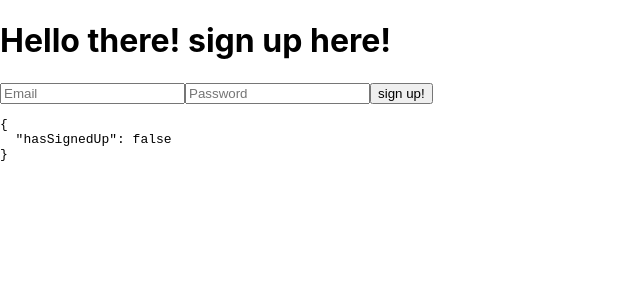
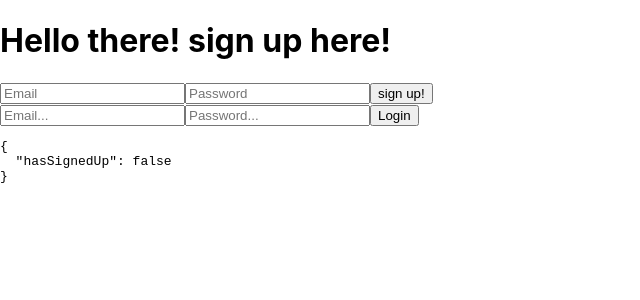
Before and after one commit to Yungcode34/react-live-chat, a React (Create React App) app: page / in a window 1280 px wide. Shown: the top 300 px of the page, without its empty margins (0-640 px from the left). Built offline with nearby package versions, Linux system fonts and the light colour scheme.

Commit message:
signUp component

```diff
--- a/src/App.js
+++ b/src/App.js
@@ -1,6 +1,6 @@
 import React, { Component } from 'react';
 import SignUpForm from './components/SignUpForm'
-
+import LoginForm from './components/LogInForm';
 class App extends Component {
   constructor() {
     super()
@@ -16,10 +16,16 @@
       return newState;
     })
   }
+
+  handleLogin = (e) => {
+    e.preventDefault();
+    console.log('App', this.state)
+  }
   render(){
     return (
       <div className="App">
       <SignUpForm onSignUp={this.handleSignUp}/>
+      <LoginForm onLogin={this.handleLogin}/>
       <pre>{JSON.stringify(this.state, null, 2)}</pre>
       </div>
     );
--- /dev/null
+++ b/src/components/LogInForm.js
@@ -0,0 +1,41 @@
+import React, { Component } from 'react';
+
+
+class LoginForm extends Component {
+    constructor() {
+        super()
+        this.state = {
+            email:'',
+            password:''
+        }
+    }
+
+
+    updateEmail = (e) =>{
+        this.setState({
+           email: e.target.value
+        })
+    }
+    updatePassword = (e) =>{
+        this.setState({
+            password: e.target.value
+        })
+    }
+    render(){
+        return (
+            <form onSubmit={this.props.onLogin}>
+                <input type='email'
+            placeholder='Email...'
+            value={this.state.email}
+            onChange={this.updateEmail}/>
+                <input type='password'
+            placeholder='Password...'
+            value={this.state.password}
+            onChange={this.updatePassword}/>
+            <button typw='submit'>Login</button>
+            </form>
+        )
+    }
+}
+
+export default LoginForm;
```
